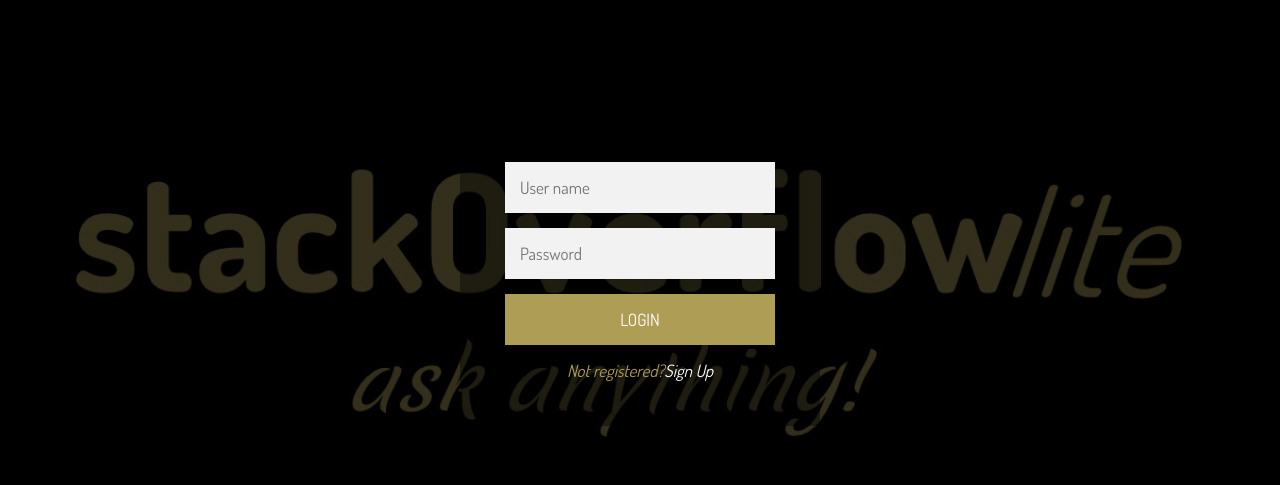
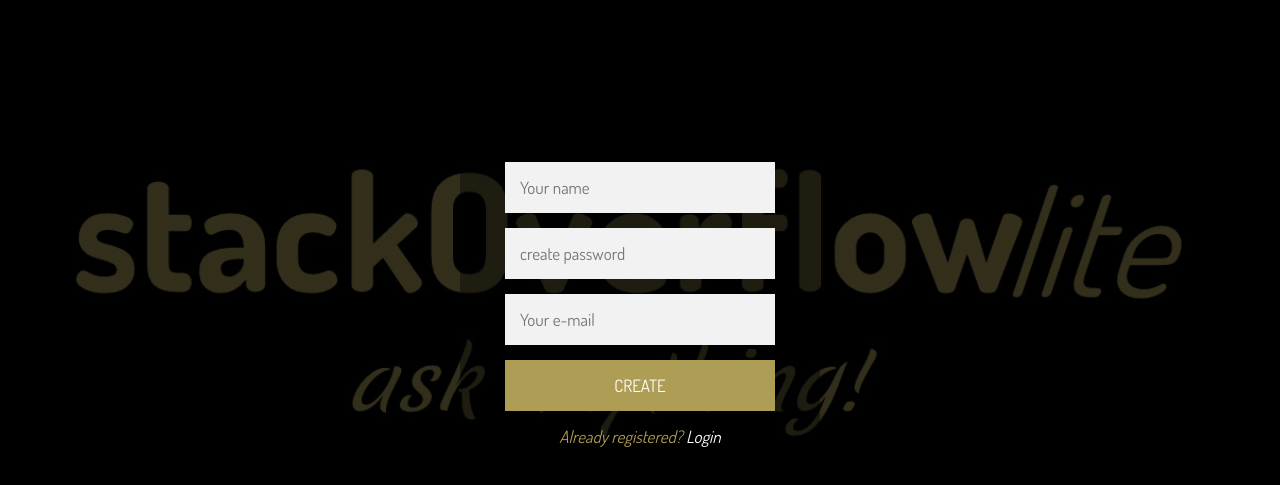
Before and after one commit to stanozzy/stackoverflow, a plain HTML site: page index.html in a window 1280 px wide. Shown: the part 175-660 px from the top of the page. Drawn offline with Linux system fonts and the light colour scheme.

Commit message:
modified sign up page

```diff
--- a/index.html
+++ b/index.html
@@ -1,7 +1,7 @@
 <!DOCTYPE html>
 <html lang="en-US">
     <head>
-        <title>login</title>
+        <title>sign up</title>
         <meta charset="utf-8">
         <link rel="stylesheet"  type="text/css" href="css/style.css">
         <link href="https://fonts.googleapis.com/css?family=Dosis|Roboto" rel="stylesheet">
@@ -29,15 +29,18 @@
         <div class="login-container">
 
             <div class="form">
+                <form class="register-form">
+
+                    <input type="text" placeholder="Your name"/>
+                    <input type="text" placeholder="create password"/>
+                    <input type="text" placeholder="Your e-mail"/>
+
+                    <button>create</button>
+                    <p class="msg">Already registered? <a href = "#">  Login</a></p>
 
 
-                <form class="login-form">
-                    <input type="text" placeholder="User name"/>
-                    <input type="password" placeholder="Password"/>
-                    <button>login</button>
-                    <p class="msg">Not registered?<a href="">Sign Up</a> </p>
-                </form>
             </div>
         </div>
+
     </body>
 </html>
```
